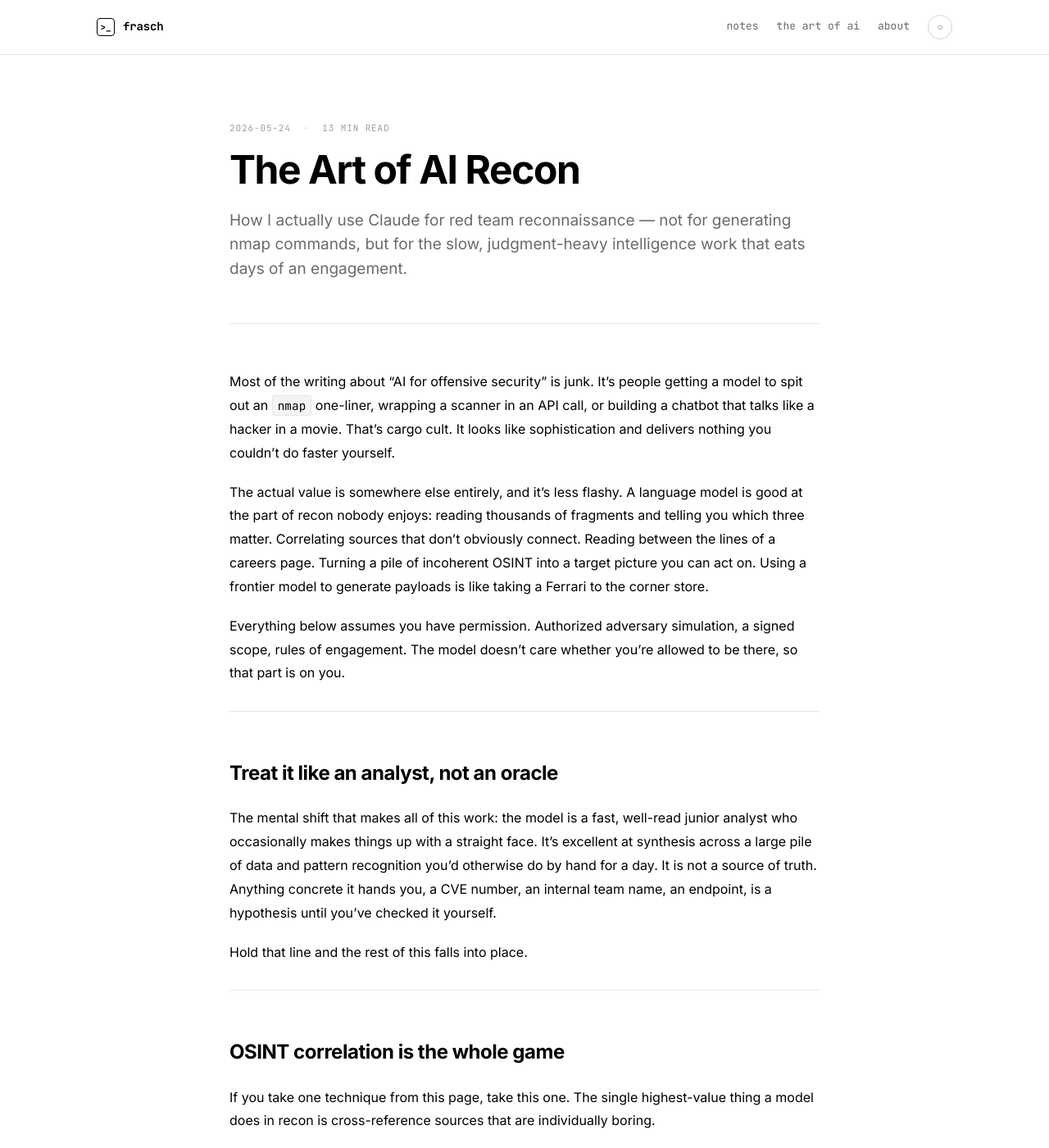
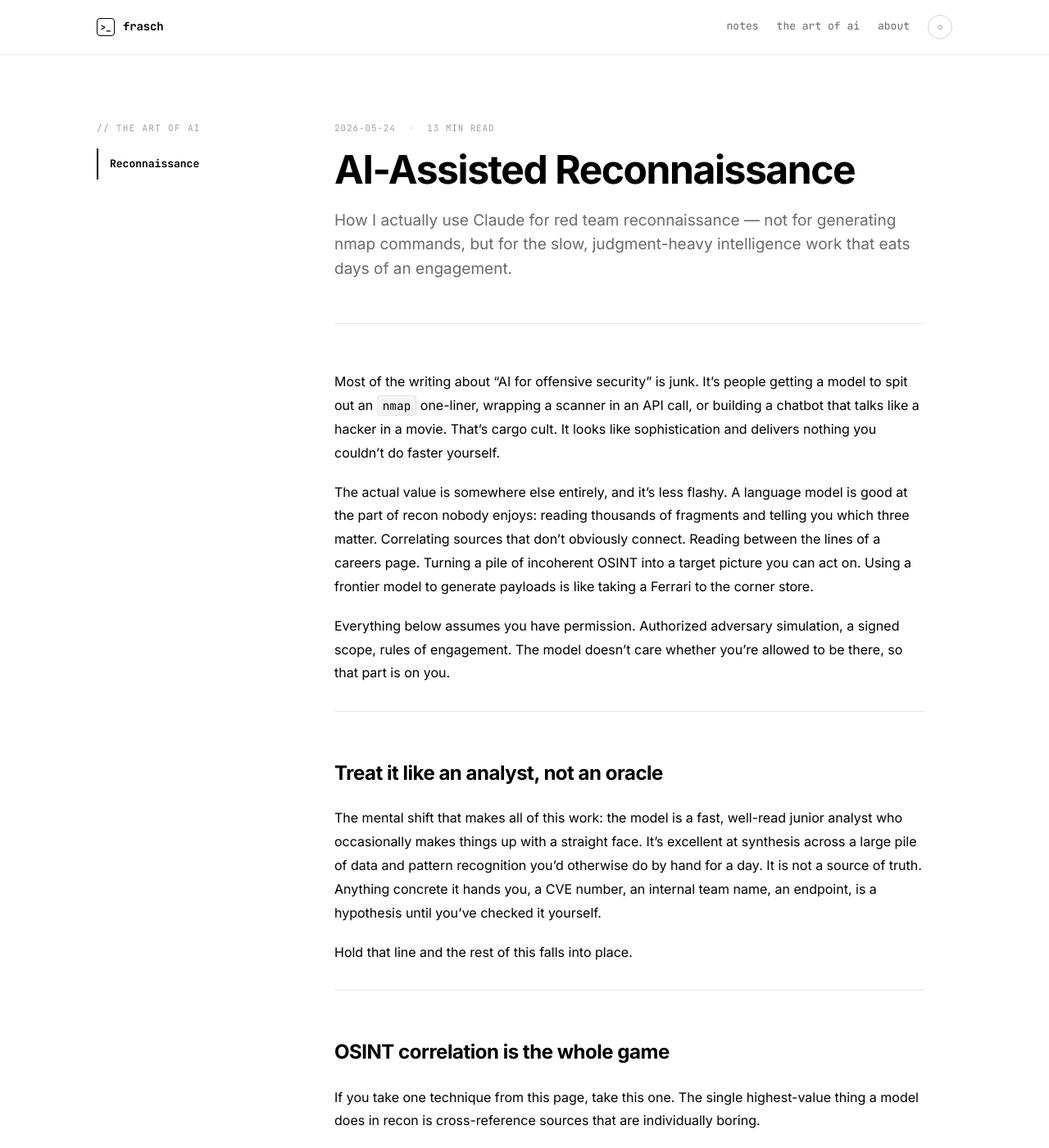
Before and after one commit to whoisfrasch/frasch, a Jekyll site: the page built from art-of-ai.md, in a window 1280 px wide and 1400 px high. Shown: the whole window at 82% size. Built offline with Jekyll 4.4.1, drawn with Linux system fonts in a browser that asks for light colours.

Commit message:
Add sidebar section layout for The Art of AI
Introduce a left-sidebar layout so the section can hold multiple
selectable guides instead of one mixed page. Sidebar entries are driven
by _data/art_of_ai.yml (one line per guide); the recon/AIRE guide is the
first entry. Sidebar collapses to a horizontal pill nav on mobile.

https://claude.ai/code/session_01JnCHEM12RkD4vKYenVDfaD

```diff
--- /dev/null
+++ b/_data/art_of_ai.yml
@@ -0,0 +1,5 @@
+# Sidebar entries for the "The Art of AI" section.
+# Add a new guide by dropping another item here and creating the matching page.
+sections:
+  - title: "Reconnaissance"
+    url: /art-of-ai/
--- /dev/null
+++ b/_layouts/art-of-ai.html
@@ -0,0 +1,32 @@
+---
+layout: default
+---
+<div class="aoa-wrap">
+  <aside class="aoa-sidebar">
+    <p class="aoa-sidebar-title">// the art of ai</p>
+    <nav class="aoa-nav">
+      {% for item in site.data.art_of_ai.sections %}
+        <a href="{{ item.url | relative_url }}"
+           class="aoa-nav-link{% if page.url == item.url %} is-active{% endif %}">{{ item.title }}</a>
+      {% endfor %}
+    </nav>
+  </aside>
+
+  <article class="post aoa-content">
+    <header class="post-header">
+      <p class="post-meta">
+        {% if page.date %}<time datetime="{{ page.date | date_to_xmlschema }}">{{ page.date | date: "%Y-%m-%d" }}</time>
+        <span class="dot">·</span>{% endif %}
+        <span>{% include reading_time.html content=content %}</span>
+      </p>
+      <h1>{{ page.title }}</h1>
+      {% if page.description %}
+        <p class="post-lede">{{ page.description }}</p>
+      {% endif %}
+    </header>
+
+    <div class="post-content">
+      {{ content }}
+    </div>
+  </article>
+</div>
--- a/art-of-ai.md
+++ b/art-of-ai.md
@@ -1,6 +1,6 @@
 ---
-layout: post
-title: "The Art of AI Recon"
+layout: art-of-ai
+title: "AI-Assisted Reconnaissance"
 date: 2026-05-24 10:00:00 +0200
 permalink: /art-of-ai/
 description: "How I actually use Claude for red team reconnaissance — not for generating nmap commands, but for the slow, judgment-heavy intelligence work that eats days of an engagement."
--- a/assets/css/style.css
+++ b/assets/css/style.css
@@ -202,6 +202,73 @@ code, pre, .mono {
   width: 100%;
   margin: 0 auto;
   padding: 80px 28px 120px;
+}
+
+/* ============================================================
+   THE ART OF AI — sidebar layout
+   ============================================================ */
+.aoa-wrap {
+  display: grid;
+  grid-template-columns: 200px 1fr;
+  gap: 56px;
+  align-items: start;
+}
+.aoa-sidebar {
+  position: sticky;
+  top: 96px;
+}
+.aoa-sidebar-title {
+  font-family: 'JetBrains Mono', monospace;
+  font-size: 11px;
+  letter-spacing: 0.12em;
+  text-transform: uppercase;
+  color: var(--fg-mute);
+  margin-bottom: 16px;
+}
+.aoa-nav {
+  display: flex;
+  flex-direction: column;
+  gap: 2px;
+}
+.aoa-nav-link {
+  font-family: 'JetBrains Mono', monospace;
+  font-size: 13px;
+  color: var(--fg-dim);
+  padding: 8px 14px;
+  border-left: 2px solid var(--line);
+  border-bottom: none;
+  transition: color 150ms ease, border-color 150ms ease;
+}
+.aoa-nav-link:hover {
+  color: var(--fg);
+  border-left-color: var(--fg-dim);
+  border-bottom: none;
+}
+.aoa-nav-link.is-active {
+  color: var(--fg);
+  font-weight: 600;
+  border-left-color: var(--fg);
+}
+.aoa-content {
+  max-width: 760px;
+  margin: 0;
+}
+@media (max-width: 820px) {
+  .aoa-wrap { grid-template-columns: 1fr; gap: 32px; }
+  .aoa-sidebar {
+    position: static;
+    padding-bottom: 24px;
+    border-bottom: 1px solid var(--line);
+  }
+  .aoa-nav { flex-direction: row; flex-wrap: wrap; gap: 6px; }
+  .aoa-nav-link {
+    border-left: none;
+    border: 1px solid var(--line);
+    border-radius: 999px;
+    padding: 6px 14px;
+  }
+  .aoa-nav-link:hover { border-color: var(--fg-dim); }
+  .aoa-nav-link.is-active { border-color: var(--fg); }
 }
 
 /* HERO */
```
